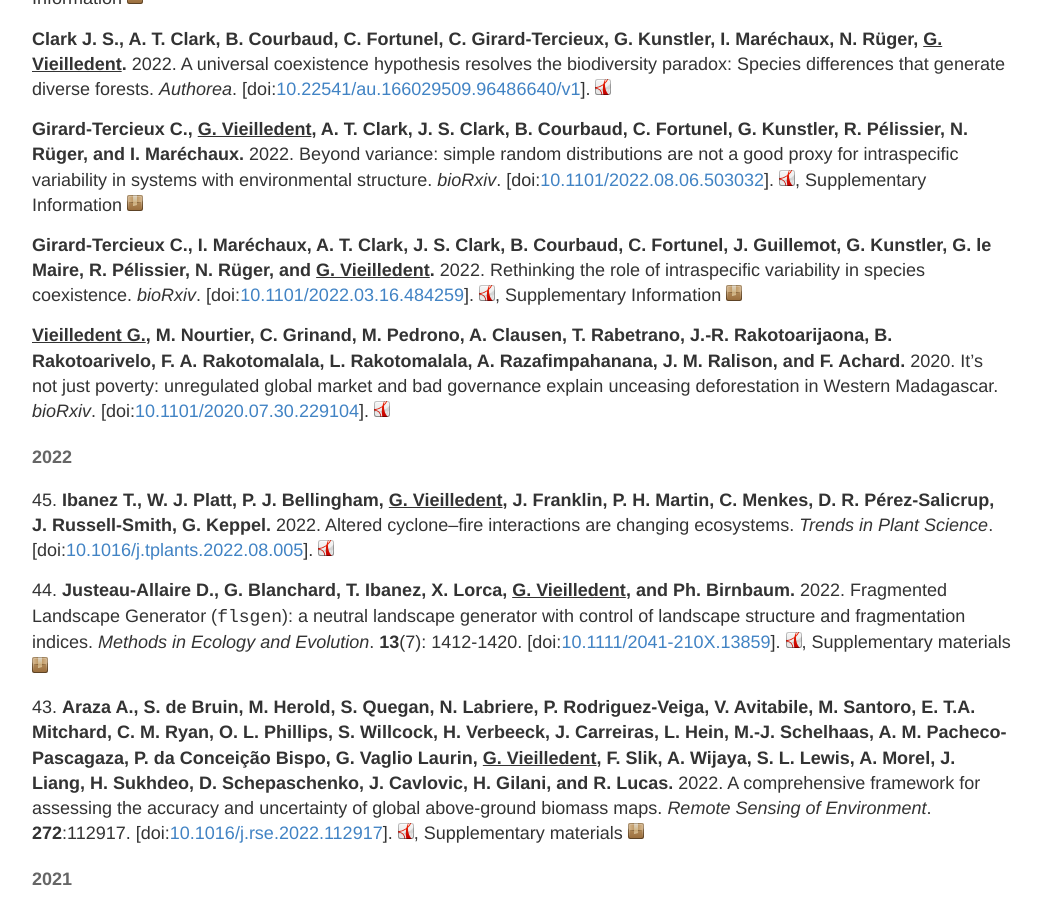
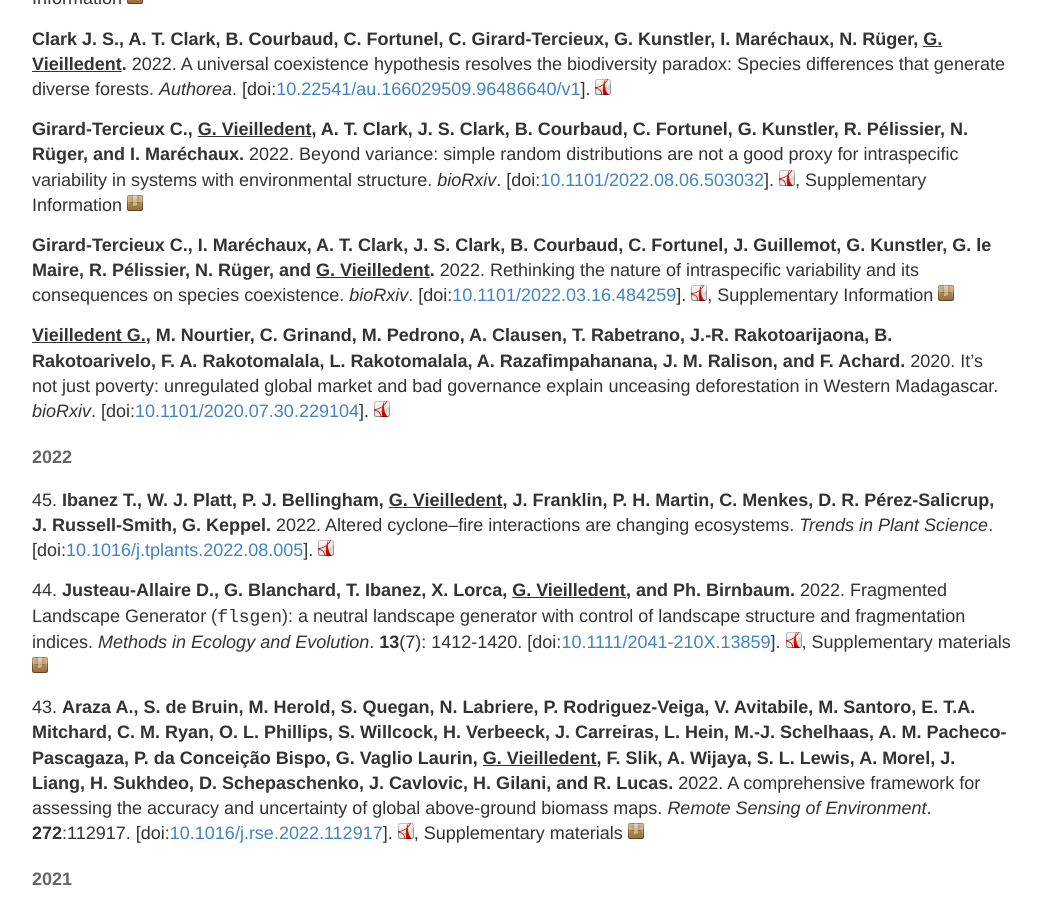
Before and after one commit to ghislainv/ghislainv.github.io, a Jekyll site: the page built from publications.md, in a window 1280 px wide and 900 px high, scrolled down 644 px. Shown: the whole window, without its empty margins (118-1159 px from the left). Built offline with Jekyll 4.4.1, drawn with Linux system fonts in a browser that asks for light colours; comment, search, counter and statistics services are not loaded.

Commit message:
Minor changes

```diff
--- a/publications.md
+++ b/publications.md
@@ -32,7 +32,8 @@ _bioRxiv_.
 [![manuscript in pdf](/images/logos/logo-pdf.png "manuscript in pdf")](https://www.biorxiv.org/content/10.1101/2022.08.06.503032v1.full.pdf),
 Supplementary Information [![SI](/images/logos/logo-zip.png "supplementary information")](https://www.biorxiv.org/content/biorxiv/early/2022/08/06/2022.08.06.503032/DC1/embed/media-1.pdf)
 
-**Girard-Tercieux C., I. Maréchaux, A. T. Clark, J. S. Clark, B. Courbaud, C. Fortunel, J. Guillemot, G. Kunstler, G. le Maire, R. Pélissier, N. Rüger, and <span style="text-decoration: underline;">G. Vieilledent</span>.** 2022. Rethinking the role of intraspecific variability in species coexistence.
+**Girard-Tercieux C., I. Maréchaux, A. T. Clark, J. S. Clark, B. Courbaud, C. Fortunel, J. Guillemot, G. Kunstler, G. le Maire, R. Pélissier, N. Rüger, and <span style="text-decoration: underline;">G. Vieilledent</span>.** 2022. Rethinking the nature of intraspecific variability and its
+consequences on species coexistence.
 _bioRxiv_.
 \[doi:[10.1101/2022.03.16.484259](https://doi.org/10.1101/2022.03.16.484259)\].
 [![manuscript in pdf](/images/logos/logo-pdf.png "manuscript in pdf")](https://www.biorxiv.org/content/10.1101/2022.03.16.484259v2.full.pdf),
```
